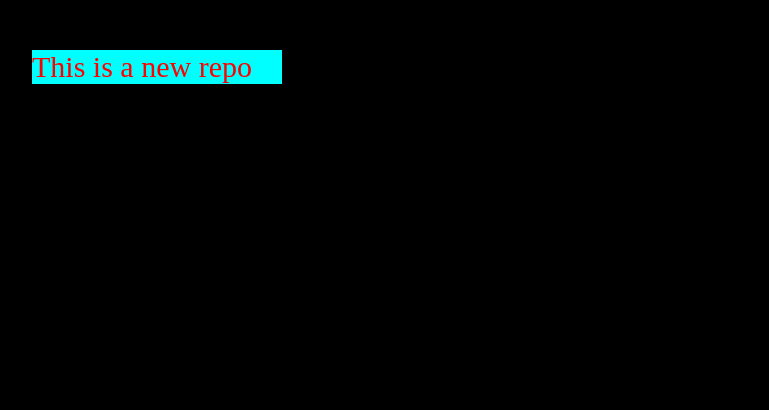
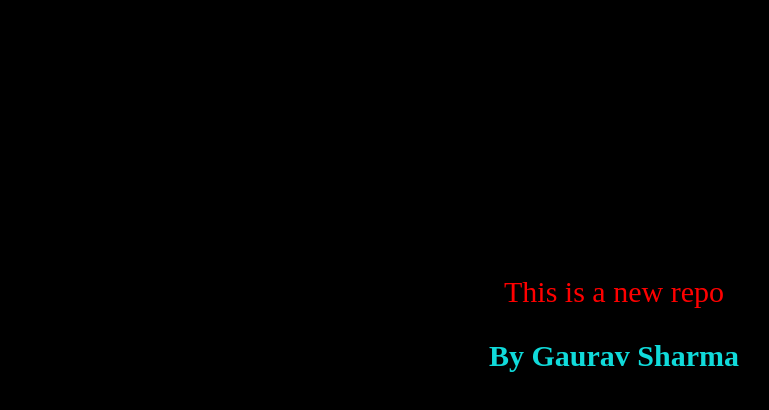
Before and after one commit to gaurav9027u/Localrepo, a plain HTML site: page index.html in a window 1280 px wide. Shown: the whole page, without its empty margins (26-795 px from the left). Drawn offline with Linux system fonts and the light colour scheme.

Commit message:
Add Update

```diff
--- a/index.html
+++ b/index.html
@@ -8,5 +8,6 @@
 </head>
 <body>
     <p>This is a new repo</p>
+    <h3>By Gaurav Sharma</h3>
 </body>
 </html>
--- a/style.css
+++ b/style.css
@@ -1,12 +1,17 @@
 body{
     background: black;
+    justify-content: center;
+    align-items: center;
 }
 p{
-    background-color: aqua;
+    /* background-color: aqua; */
     color: red;
     font-size: 30px;
-    justify-content: center;
-    align-items: center;
-    margin: 50px 50px 50px 50px;
-    width: 250px;
+    text-align: center;
+    margin-top: 275px;
 }
+h3{
+    color: rgb(16, 218, 218);
+    font-size: 30px;
+    text-align: center;
+}
```
